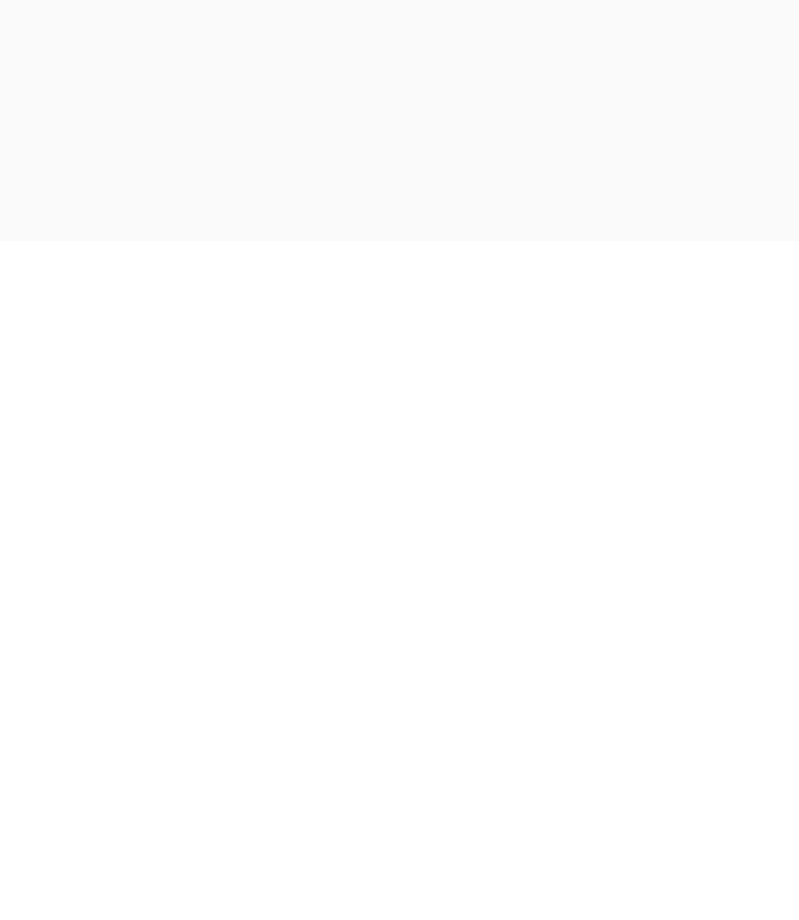
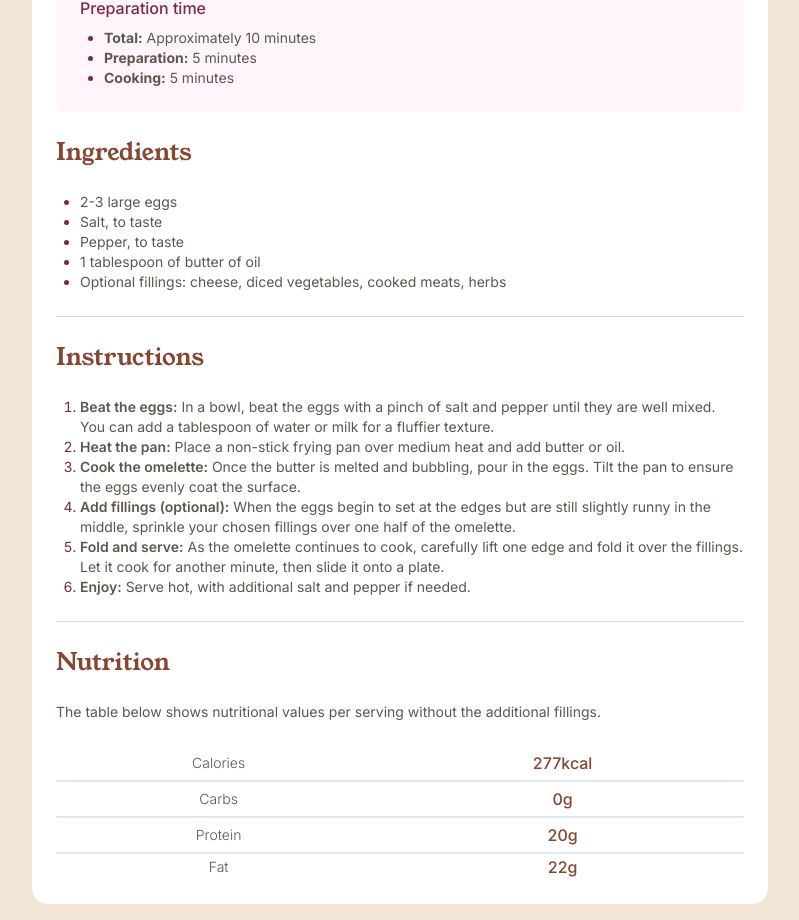
Before and after one commit to manjunathagee/Great_Frontend_Daily, a Next.js app: page /frontend-mentor/day-04-recipe_page in a window 1280 px wide. Before the commit this address had no page. Shown: the part 559-1479 px from the top of the page, without its empty margins (240-1039 px from the left). Before the commit the page ends 800 px from the top, so only its background shows below. Built offline with nearby package versions, Linux system fonts and the light colour scheme.

Commit message:
Recipe Page

```diff
--- /dev/null
+++ b/app/frontend-mentor/day-04-recipe_page/page.tsx
@@ -0,0 +1,147 @@
+/* eslint-disable @next/next/no-img-element */
+import React from "react";
+
+const RecipePage = () => {
+  return (
+    <main className="flex items-center justify-center bg-[#F3E5D7] p-4">
+      <article className="flex flex-col gap-8 bg-white p-6 rounded-2xl w-[736px]">
+        <div className="w-full h-[#300px] overflow-hidden rounded-xl">
+          <img
+            src="/images/frontend-mentor/recipe-page/omelette.jpeg"
+            alt="Egg Omlett"
+            className="w-full h-full hover:scale-105 transition-all duration-150"
+          />
+        </div>
+
+        <section className="flex flex-col gap-6">
+          <h1 className="font-Young_Serif text-4xl text-[#hsl(24,5%,18%)]">
+            Simple Omelette Recipe
+          </h1>
+          <p className="text-[#5F564D] text-md font-Outfit font-medium">
+            An easy and quick dish, perfect for any meal. This classic omelette
+            combines beaten eggs cooked to perfection, optionally filled with
+            your choice of cheese, vegetables, meats.
+          </p>
+
+          {/* Preparation time card */}
+          <div className="bg-[hsl(330,100%,98%)] rounded-lg p-6">
+            <h3 className="text-[#7A284E] font-medium my-2">
+              Preparation time
+            </h3>
+            <ul className="list-disc mx-6 text-sm text-[#5F564D]">
+              <li className="custom-bullet ">
+                <span className="font-bold">Total:</span> Approximately 10
+                minutes
+              </li>
+              <li className="custom-bullet ">
+                <span className="font-bold">Preparation:</span> 5 minutes
+              </li>
+              <li className="custom-bullet ">
+                <span className="font-bold">Cooking:</span> 5 minutes
+              </li>
+            </ul>
+          </div>
+          {/* Preparation time card ends*/}
+
+          {/* Ingredients starts */}
+
+          <h2 className="font-Young_Serif font-light text-2xl text-[#854632]">
+            Ingredients
+          </h2>
+          <ul className="list-disc mx-6 text-[#5F564D] text-sm">
+            <li className="custom-bullet">2-3 large eggs</li>
+            <li className="custom-bullet">Salt, to taste</li>
+            <li className="custom-bullet">Pepper, to taste</li>
+            <li className="custom-bullet">1 tablespoon of butter of oil</li>
+            <li className="custom-bullet">
+              Optional fillings: cheese, diced vegetables, cooked meats, herbs
+            </li>
+          </ul>
+          <hr className="border-[#E3DDD7]" />
+          {/* Ingredients ends */}
+
+          {/* Instructions starts */}
+          <h2 className="font-Young_Serif font-light text-2xl text-[#854632]">
+            Instructions
+          </h2>
+          <ol className="list-decimal ml-6 text-[#5F564D] text-sm">
+            <li className="custom-bullet">
+              <span className="font-semibold">Beat the eggs:</span> In a bowl,
+              beat the eggs with a pinch of salt and pepper until they are well
+              mixed. You can add a tablespoon of water or milk for a fluffier
+              texture.
+            </li>
+            <li className="custom-bullet">
+              <span className="font-semibold">Heat the pan:</span> Place a
+              non-stick frying pan over medium heat and add butter or oil.
+            </li>
+            <li className="custom-bullet">
+              <span className="font-semibold">Cook the omelette:</span> Once the
+              butter is melted and bubbling, pour in the eggs. Tilt the pan to
+              ensure the eggs evenly coat the surface.
+            </li>
+            <li className="custom-bullet">
+              <span className="font-semibold">Add fillings (optional):</span>{" "}
+              When the eggs begin to set at the edges but are still slightly
+              runny in the middle, sprinkle your chosen fillings over one half
+              of the omelette.
+            </li>
+            <li className="custom-bullet">
+              <span className="font-semibold">Fold and serve:</span> As the
+              omelette continues to cook, carefully lift one edge and fold it
+              over the fillings. Let it cook for another minute, then slide it
+              onto a plate.
+            </li>
+            <li className="custom-bullet">
+              <span className="font-semibold">Enjoy:</span> Serve hot, with
+              additional salt and pepper if needed.
+            </li>
+          </ol>
+          <hr className="border-[#E3DDD7]" />
+          {/* Instructions ends */}
+
+          {/* Nutrition starts */}
+          <h2 className="font-Young_Serif font-light text-2xl text-[#854632]">
+            Nutrition
+          </h2>
+          <p className="text-[#5F564D] text-sm">
+            The table below shows nutritional values per serving without the
+            additional fillings.
+          </p>
+
+          <table className="table-auto">
+            <thead>
+              <tr className="border-b-2 leading-loose">
+                <th className="text-[#5F564D] text-sm font-light">Calories</th>
+                <th className="text-[#854632] font-medium">277kcal</th>
+              </tr>
+            </thead>
+            <tbody>
+              <tr className="border-b-2 leading-loose">
+                <td className="text-center text-[#5F564D] text-sm font-light">
+                  Carbs
+                </td>
+                <td className="text-center text-[#854632] font-medium">0g</td>
+              </tr>
+              <tr className="border-b-2 leading-loose">
+                <td className="text-center text-[#5F564D] text-sm font-light">
+                  Protein
+                </td>
+                <td className="text-center text-[#854632] font-medium">20g</td>
+              </tr>
+              <tr>
+                <td className="text-center text-[#5F564D] text-sm font-light">
+                  Fat
+                </td>
+                <td className="text-center text-[#854632] font-medium">22g</td>
+              </tr>
+            </tbody>
+          </table>
+          {/* Nutrition ends */}
+        </section>
+      </article>
+    </main>
+  );
+};
+
+export default RecipePage;
--- a/app/frontend-mentor/page.tsx
+++ b/app/frontend-mentor/page.tsx
@@ -21,6 +21,11 @@ const links = [
     title: "Day-03 Social Profile Links",
     link: "/frontend-mentor/day-03-social_profile_link",
   },
+  {
+    id: 4,
+    title: "Day-04 Recipe Page",
+    link: "/frontend-mentor/day-04-recipe_page",
+  },
 ];
 
 const FrontendMentor = () => {
@@ -41,7 +46,7 @@ const FrontendMentor = () => {
           <div className="md:text-4xl font-bold dark:text-white text-center">
             Daily UI Challenges from Frontend Mentors.
           </div>
-          <div className="font-extralight text-xl dark:text-neutral-200 py-4 grid grid-cols-2">
+          <div className="font-extralight text-xl dark:text-neutral-200 py-4 grid grid-cols-2 gap-2">
             {links.map((link) => (
               <Link
                 href={link.link}
--- a/app/globals.css
+++ b/app/globals.css
@@ -1,3 +1,6 @@
+@import url('https://fonts.googleapis.com/css2?family=Young+Serif&display=swap" rel="stylesheet');
+@import url("https://fonts.googleapis.com/css2?family=Outfit:wght@100..900&display=swap");
+
 @tailwind base;
 @tailwind components;
 @tailwind utilities;
@@ -66,6 +69,10 @@
   }
 }
 
+.custom-bullet::marker {
+  color: #7a284e;
+}
+
 @layer base {
   * {
     @apply border-border;
--- a/tailwind.config.ts
+++ b/tailwind.config.ts
@@ -76,6 +76,10 @@ const config = {
         "5xl": "5px 5px 0 rgb(0,0,0)",
         "14xl": "14px 14px 0 rgb(0,0,0)",
       },
+      fontFamily: {
+        Young_Serif: ["Young Serif", "serif"],
+        Outfit: ["Outfit", "serif"],
+      },
     },
   },
   plugins: [require("tailwindcss-animate")],
```
Also changed, not shown: public/images/frontend-mentor/recipe-page/omelette.jpeg (added). Lines whose indentation alone changed are shown as unchanged.
